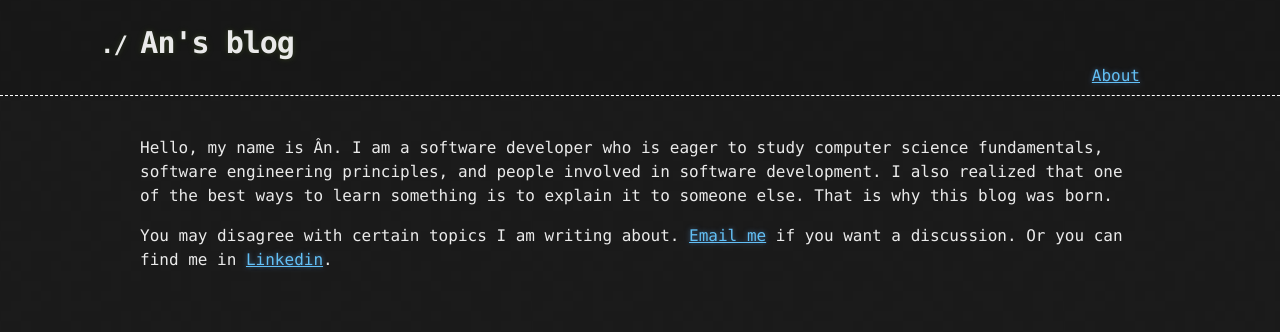
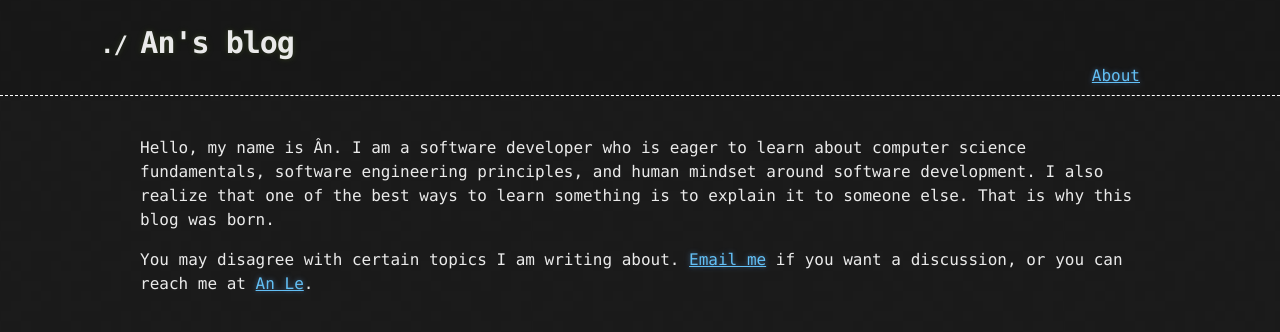
Before and after one commit to anlnt/anlnt.github.io, a Jekyll site: the page built from about.markdown, in a window 1280 px wide. Shown: the top 332 px of the page. Built offline with Jekyll 4.4.1, drawn with Linux system fonts in a browser that asks for light colours.

Commit message:
Update about.markdown

```diff
--- a/about.markdown
+++ b/about.markdown
@@ -5,6 +5,6 @@
 layout: default
 ---
 
-Hello, my name is Ân. I am a software developer who is eager to study computer science fundamentals, software engineering principles, and people involved in software development. I also realized that one of the best ways to learn something is to explain it to someone else. That is why this blog was born.
+Hello, my name is Ân. I am a software developer who is eager to learn about computer science fundamentals, software engineering principles, and human mindset around software development. I also realize that one of the best ways to learn something is to explain it to someone else. That is why this blog was born.
 
-You may disagree with certain topics I am writing about. <a href="mailto:{{ site.email }}">Email me</a> if you want a discussion. Or you can find me in <a href="https://www.linkedin.com/in/lenguyenthienan/">Linkedin<a/>.
+You may disagree with certain topics I am writing about. <a href="mailto:{{ site.email }}">Email me</a> if you want a discussion, or you can reach me at <a href="https://www.linkedin.com/in/lenguyenthienan/">An Le<a/>.
```
